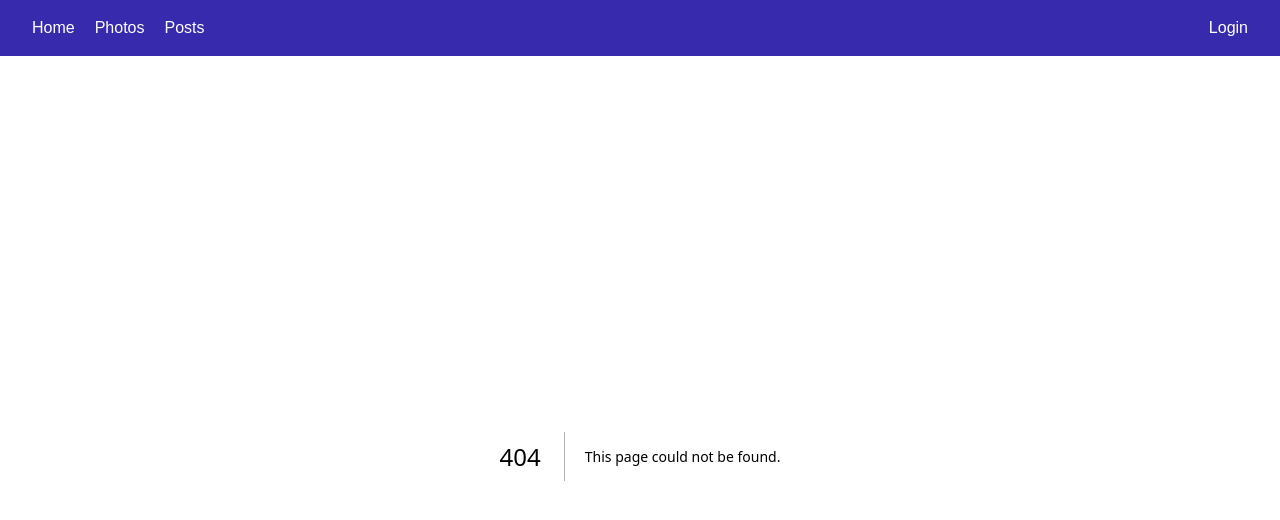
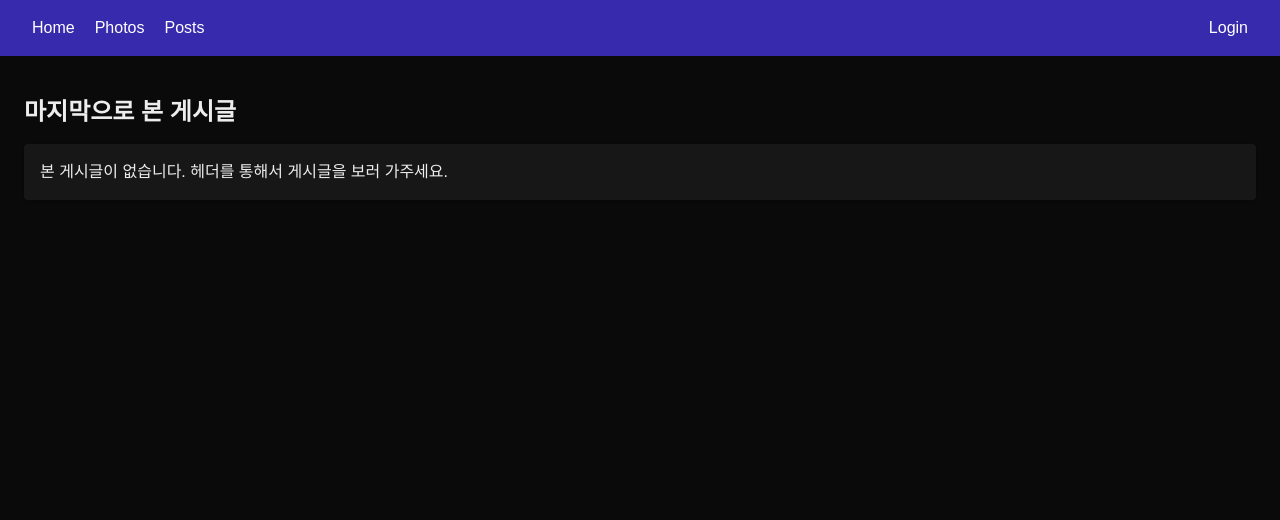
Before and after one commit to groom-practice/final-semi-project-team-3, a Next.js app: page /postlast in a window 1280 px wide. Before the commit this address had no page. Shown: the top 520 px of the page. Built offline with nearby package versions, Linux system fonts and the light colour scheme.

Commit message:
feat: 마지막으로 본 게시글 구현

```diff
--- /dev/null
+++ b/app/postlast/page.tsx
@@ -0,0 +1,51 @@
+"use client";
+
+import { Post } from "@/types/posts";
+import { useEffect, useState } from "react";
+
+export default function PostLast() {
+  const [postData, setPostData] = useState<Post[]>([]);
+  // ssr 방식에서 렌더링 이전에는 window 객체가 없어 일반적인 방식으로는 불가능
+  // useEffect를 사용해 렌더링 이후에 window 객체에 접근하는 방식을 사용
+  useEffect(() => {
+    const data: Post[] = [];
+
+    for (let i = window.localStorage.length - 1; i >= 0; i--) {
+      const key = window.localStorage.key(i);
+      if (key !== "isLoggedIn" && key !== null && key !== "favorite-posts") {
+        const dataString = window.localStorage.getItem(key);
+        if (dataString !== null) {
+          try {
+            data.push(JSON.parse(dataString));
+          } catch (e) {
+            console.error(`Invalid JSON at key: ${key}`, e);
+          }
+        }
+      }
+    }
+
+    setPostData(data);
+  }, []);
+
+  return (
+    <div className="p-6">
+      <h2 className="text-2xl font-bold my-4">마지막으로 본 게시글</h2>
+      <div className="space-y-4 p-4 bg-neutral-900 rounded shadow">
+        {postData.length > 0 ? (
+          postData.map(post => (
+            <div key={post.id + post.title} className="p-4 bg-black rounded mb-4">
+              <p className="font-semibold text-lg cursor-pointer text-gray-400 hover:text-indigo-600 transition-all duration-200">
+                {post.title}
+              </p>
+              <p>{post.body}</p>
+            </div>
+          ))
+        ) : (
+          <div>
+            본 게시글이 없습니다. 헤더를 통해서 게시글을 보러 가주세요.
+          </div>
+        )}
+      </div>
+    </div>
+  );
+}
--- a/app/posts/page.tsx
+++ b/app/posts/page.tsx
@@ -3,6 +3,7 @@
 import PostButtonList from "@/components/PostButtonList";
 import PostScrollList from "@/components/PostScrollList";
 import ToggleButton from "@/components/ToggleButton";
+import Link from "next/link";
 import { useState } from "react";
 
 export default function PostListPage() {
@@ -10,7 +11,10 @@ export default function PostListPage() {
   return (
     <div className="p-6">
       <div className="flex justify-between">
-        <h2 className="text-2xl font-bold my-4">Posts List</h2>
+        <div className="flex justify-center items-center">
+          <h2 className="text-2xl font-bold my-4">Posts List</h2>
+          <Link href={`/postlast`} className="ml-4 text-sm text-slate-500">마지막으로 본 게시글</Link>
+        </div>
         <div className="flex justify-center items-center">
           <p className="mr-2 text-sm text-slate-500">
             {isOnScrollMode ? "버튼 모드로 돌아가기" : "스크롤 모드 켜기"}
--- a/components/PostButtonList.tsx
+++ b/components/PostButtonList.tsx
@@ -3,13 +3,13 @@
 import { fetchPosts } from "@/lib/postApi";
 import { Post } from "@/types/posts";
 import { useInfiniteQuery } from "@tanstack/react-query";
-import Link from "next/link";
+import { useRouter } from "next/navigation";
 import { useFavoriteStore } from "@/store/favoriteStore";
 
 export default function PostButtonList() {
+  const router = useRouter();
   const favorites = useFavoriteStore((state) => state.favorites);
   const toggleFavorite = useFavoriteStore((state) => state.toggleFavorite);
-
   const {
     data,
     fetchNextPage,
@@ -28,8 +28,10 @@ export default function PostButtonList() {
     },
   });
 
-  const handleTitleClick = (e:React.MouseEvent, post:Post) => {
-
+  const handleTitleClick = (e: React.MouseEvent, post: Post) => {
+    const postString = JSON.stringify(post);
+    window.localStorage.setItem(String(post.id), postString);
+    router.push(`/posts/${post.id}`)
   }
 
   if (isLoading) return <p>Loading...</p>;
--- a/lib/postApi.ts
+++ b/lib/postApi.ts
@@ -1,4 +1,4 @@
-import { Post } from "@/types/post";
+import { Post } from "@/types/posts";
 import axios from "axios";
 
 export const fetchPosts = async ({ pageParam = 1 }): Promise<Post[]> => {
```
